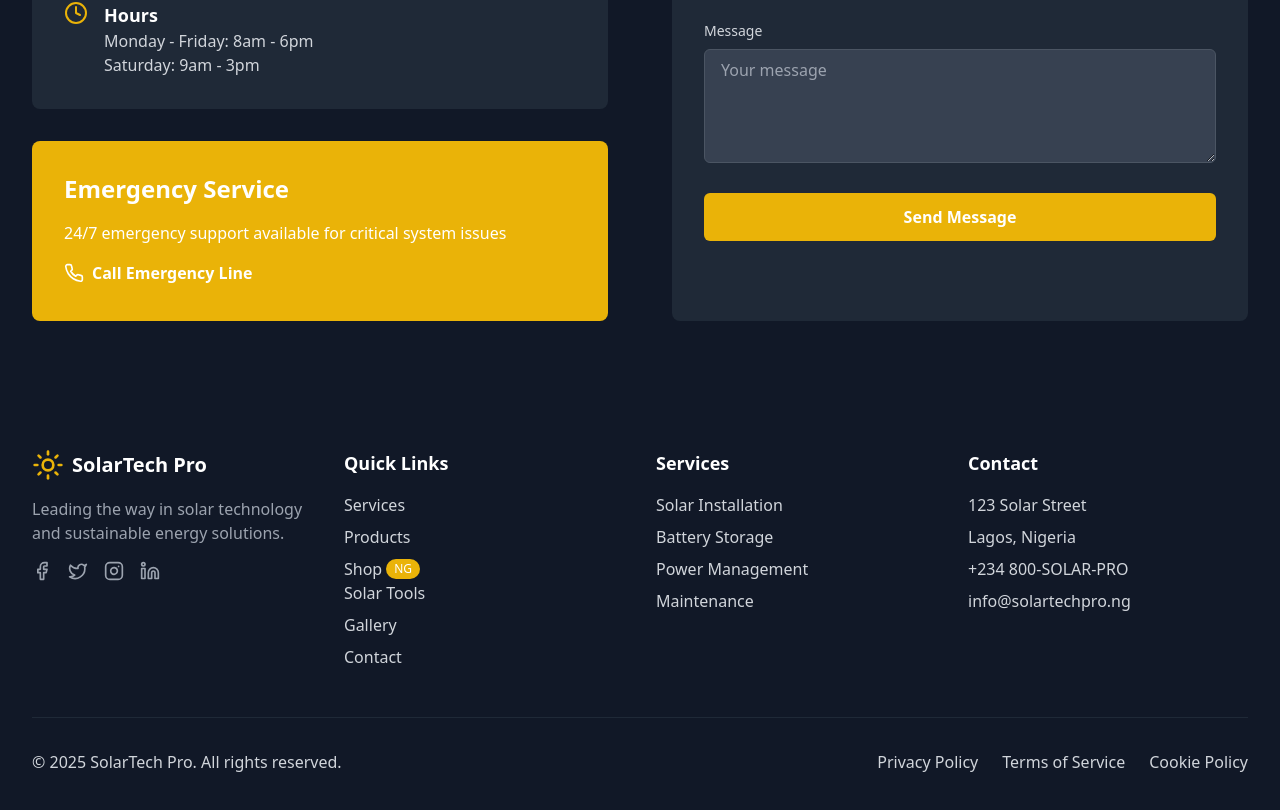
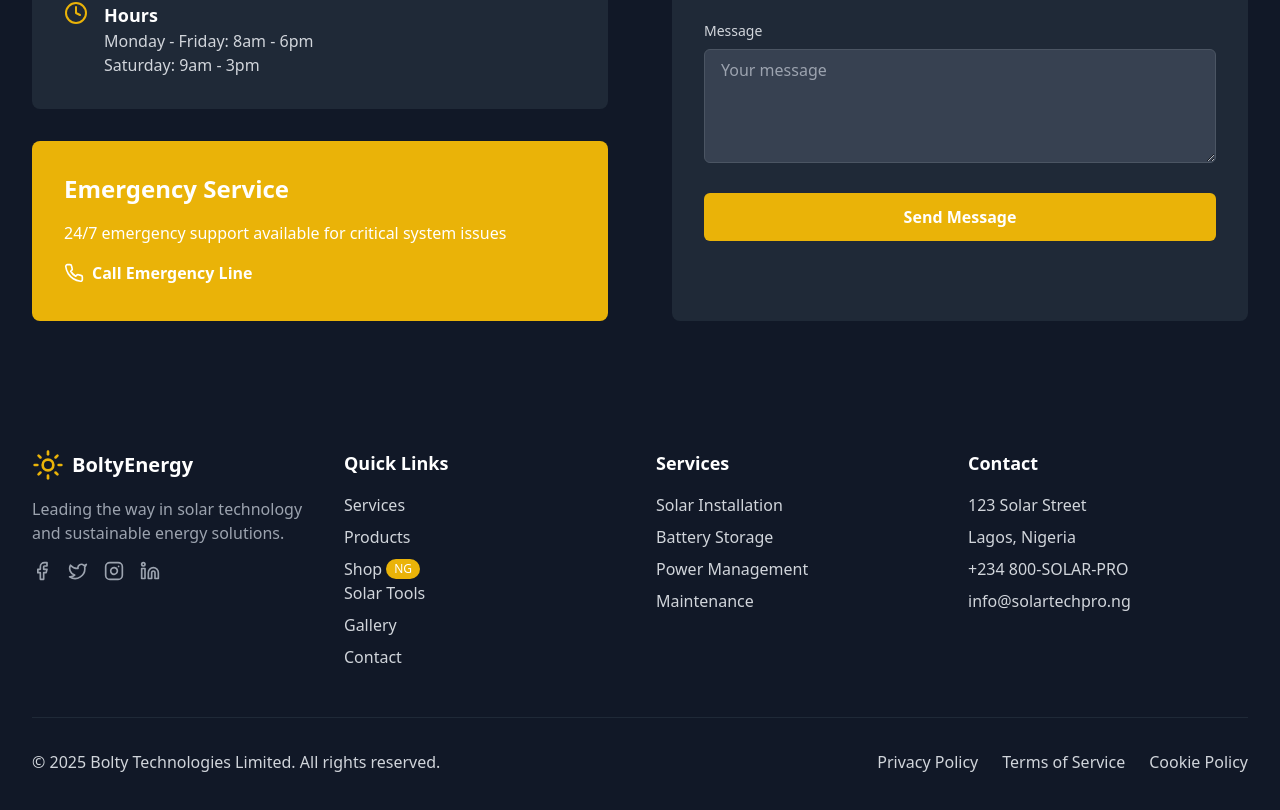
Before and after one commit to tobidelly/solar_energy, a React (Vite) app: page / in a window 1280 px wide. Shown: the part 6991-7801 px from the top of the page. Built offline with nearby package versions, Linux system fonts and the light colour scheme.

Commit message:
Footer updated

```diff
--- a/src/components/Footer.tsx
+++ b/src/components/Footer.tsx
@@ -10,7 +10,7 @@ const Footer: React.FC = () => {
           <div>
             <div className="flex items-center mb-4">
               <Sun className="h-8 w-8 text-yellow-500" />
-              <span className="ml-2 text-xl font-bold text-white">SolarTech Pro</span>
+              <span className="ml-2 text-xl font-bold text-white">BoltyEnergy</span>
             </div>
             <p className="text-gray-400 mb-4">
               Leading the way in solar technology and sustainable energy solutions.
@@ -79,7 +79,7 @@ const Footer: React.FC = () => {
 
         <div className="border-t border-gray-800 mt-12 pt-8">
           <div className="flex flex-col md:flex-row justify-between items-center">
-            <p>&copy; {new Date().getFullYear()} SolarTech Pro. All rights reserved.</p>
+            <p>&copy; {new Date().getFullYear()} Bolty Technologies Limited. All rights reserved.</p>
             <div className="flex space-x-6 mt-4 md:mt-0">
               <a href="#" className="hover:text-white">Privacy Policy</a>
               <a href="#" className="hover:text-white">Terms of Service</a>
```
